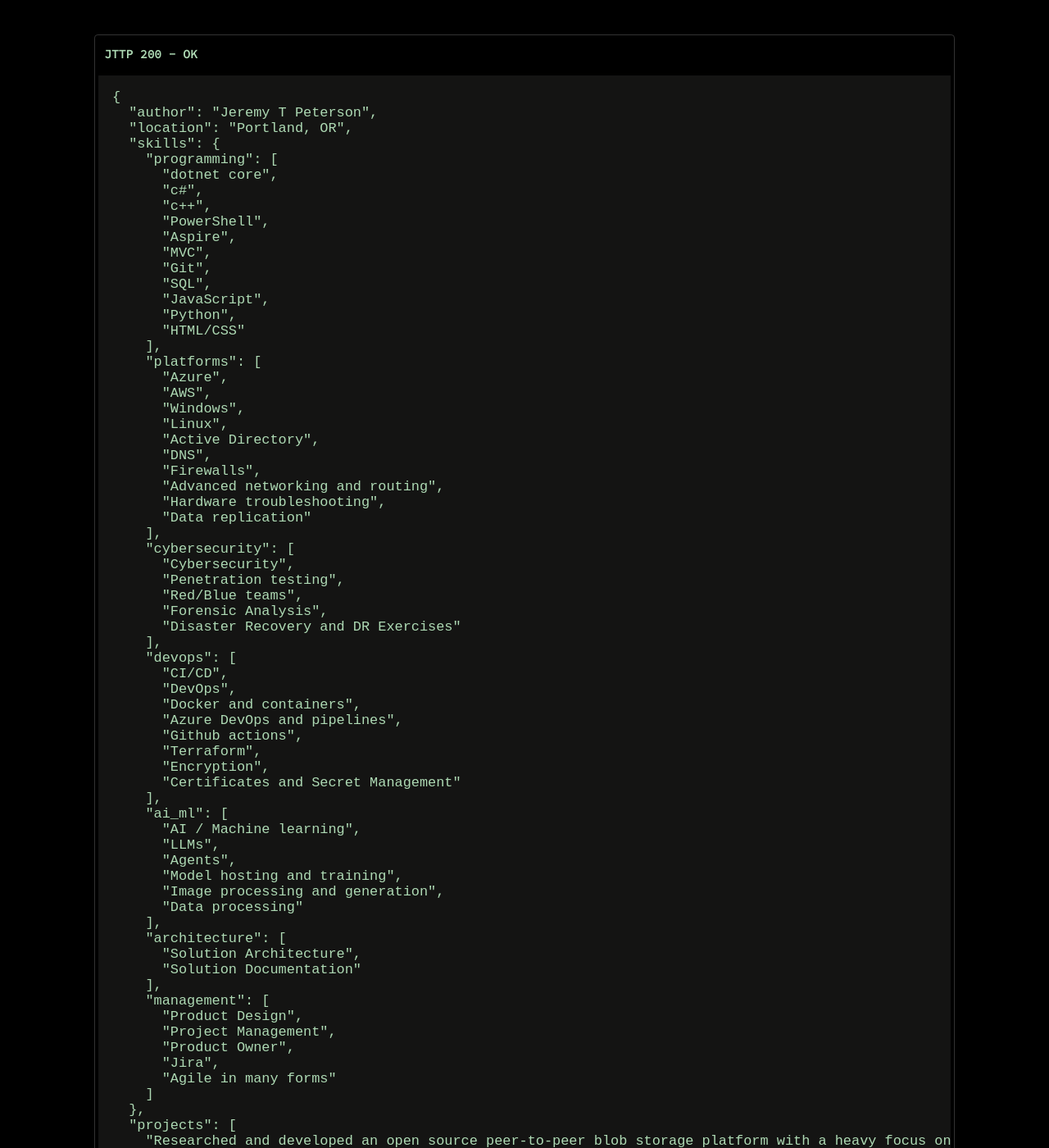
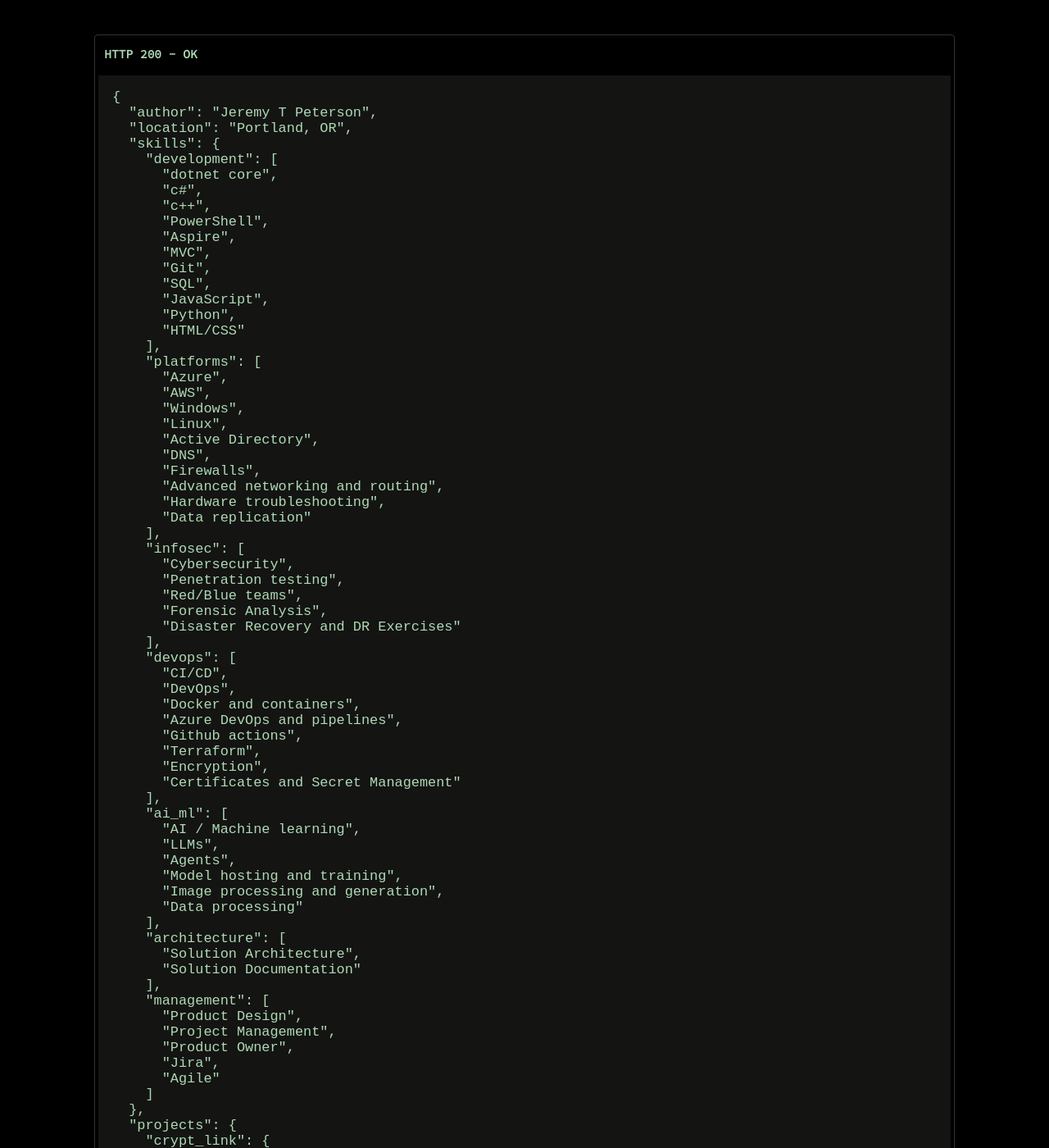
Before and after one commit to JeremyOne/jtpeterson, a Jekyll site: the page built from index.html, in a window 1280 px wide and 1400 px high. Shown: the whole window at 82% size. Built offline with Jekyll 4.4.1, drawn with Linux system fonts in a browser that asks for light colours; some of the changed text lies outside the part shown.

Commit message:
update 03202205b

```diff
--- a/index.html
+++ b/index.html
@@ -1,6 +1,6 @@
 ---
 layout: json
-title: "JTTP 200 - OK"
+title: "HTTP 200 - OK"
 ---
 
 <script>
@@ -10,22 +10,24 @@ title: "JTTP 200 - OK"
         "location": "Portland, OR",
 
         "skills": {
-            "programming": ["dotnet core", "c#", "c++", "PowerShell", "Aspire", "MVC", "Git", "SQL", "JavaScript", "Python", "HTML/CSS"],
+            "development": ["dotnet core", "c#", "c++", "PowerShell", "Aspire", "MVC", "Git", "SQL", "JavaScript", "Python", "HTML/CSS"],
             "platforms": ["Azure", "AWS", "Windows", "Linux", "Active Directory", "DNS", "Firewalls", "Advanced networking and routing", "Hardware troubleshooting", "Data replication"],
-            "cybersecurity": ["Cybersecurity", "Penetration testing", "Red/Blue teams", "Forensic Analysis", "Disaster Recovery and DR Exercises"],
+            "infosec": ["Cybersecurity", "Penetration testing", "Red/Blue teams", "Forensic Analysis", "Disaster Recovery and DR Exercises"],
             "devops": ["CI/CD", "DevOps", "Docker and containers", "Azure DevOps and pipelines", "Github actions", "Terraform", "Encryption", "Certificates and Secret Management"],
             "ai_ml": ["AI / Machine learning", "LLMs", "Agents", "Model hosting and training", "Image processing and generation", "Data processing"],
             "architecture": ["Solution Architecture", "Solution Documentation"],
-            "management": ["Product Design", "Project Management", "Product Owner", "Jira", "Agile in many forms"]
+            "management": ["Product Design", "Project Management", "Product Owner", "Jira", "Agile"]
         },
-        "projects": [
-            "Researched and developed an open source peer-to-peer blob storage platform with a heavy focus on encryption, x509 certificate identities, and used distributed hash tables. Intended for use in distributed applications.",
-            "Custom web app for ranked-choice voting at live Portland film events, with ballot printing, real-time displays for tallies and current winner selection."
-        ],
-        "volunteering": {
-            "description": "Volunteered with multiple non-profits and small local businesses for a variety of roles, est. 200 hours a year."
+
+        "projects": {
+            "crypt_link": {
+                "description": "Researched and developed an open source peer-to-peer blob storage platform with a heavy focus on encryption",
+                "tech": "x509 identities, distributed hash tables, blind hosted distributed applications."
             },
-        "interests": ["Film", "photography", "design", "Led small teams in multiple high-pressure, short duration film competitions"],
+            "attack_of_the_flix": {
+                "description": "Web app for voting at live film events",
+                "tech": "ranked-choice voting, ballot printing, real-time winner selection."
+            },
             "ctfs": [
                 {
                     "year": 2022,
@@ -39,5 +41,13 @@ title: "JTTP 200 - OK"
                     "link": "https://projectmammoth.com"
                 }
             ]
+        },
+
+        "volunteering": {
+            "description": "Volunteered with multiple non-profits and small local businesses for a variety of roles, est. 200 hours a year."
+        },
+
+        "interests": ["Film", "photography", "design", "music production"]
+
     };
 </script>
```
Also changed, not shown: 1 other file. Lines whose indentation alone changed are shown as unchanged.
